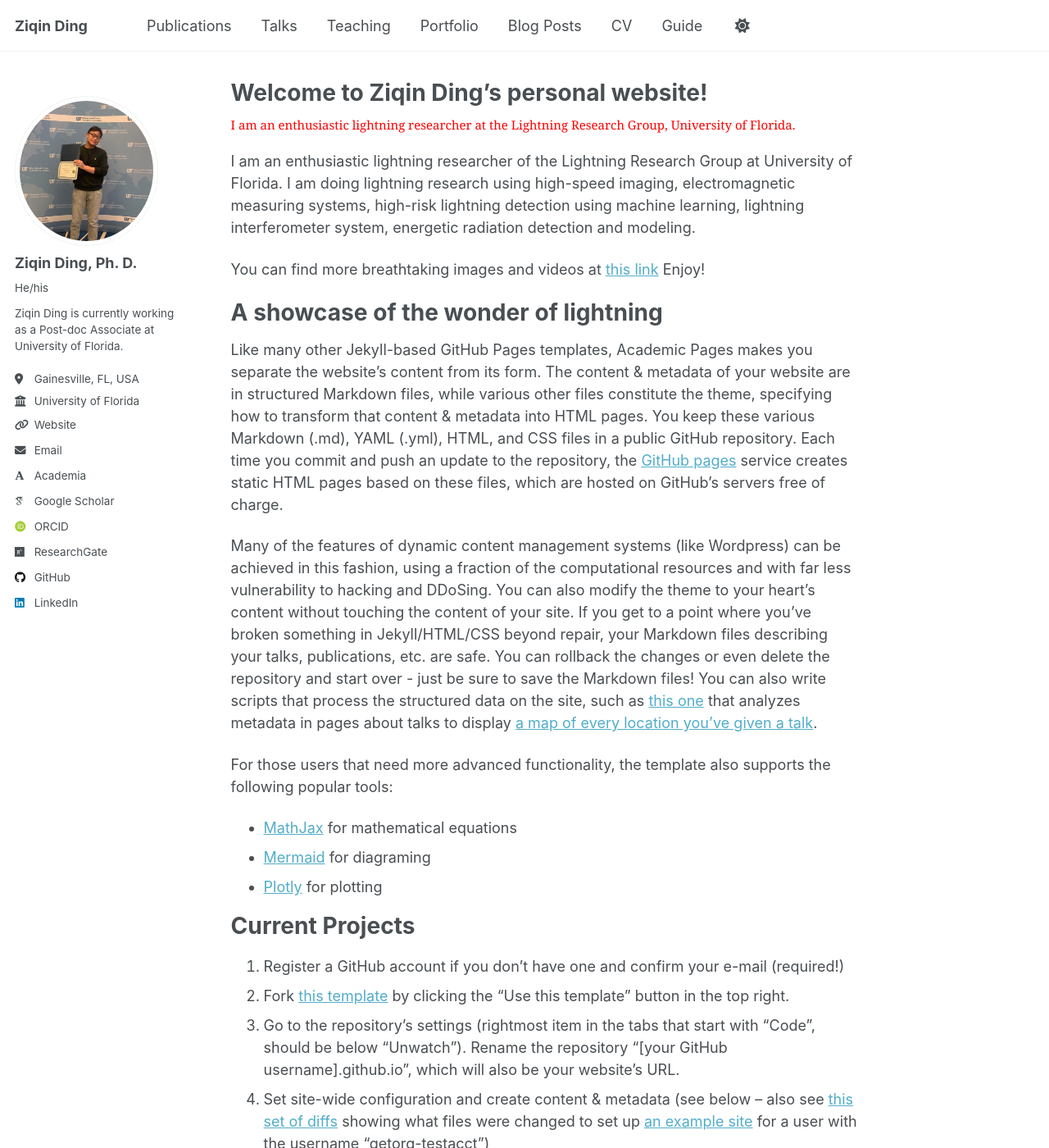
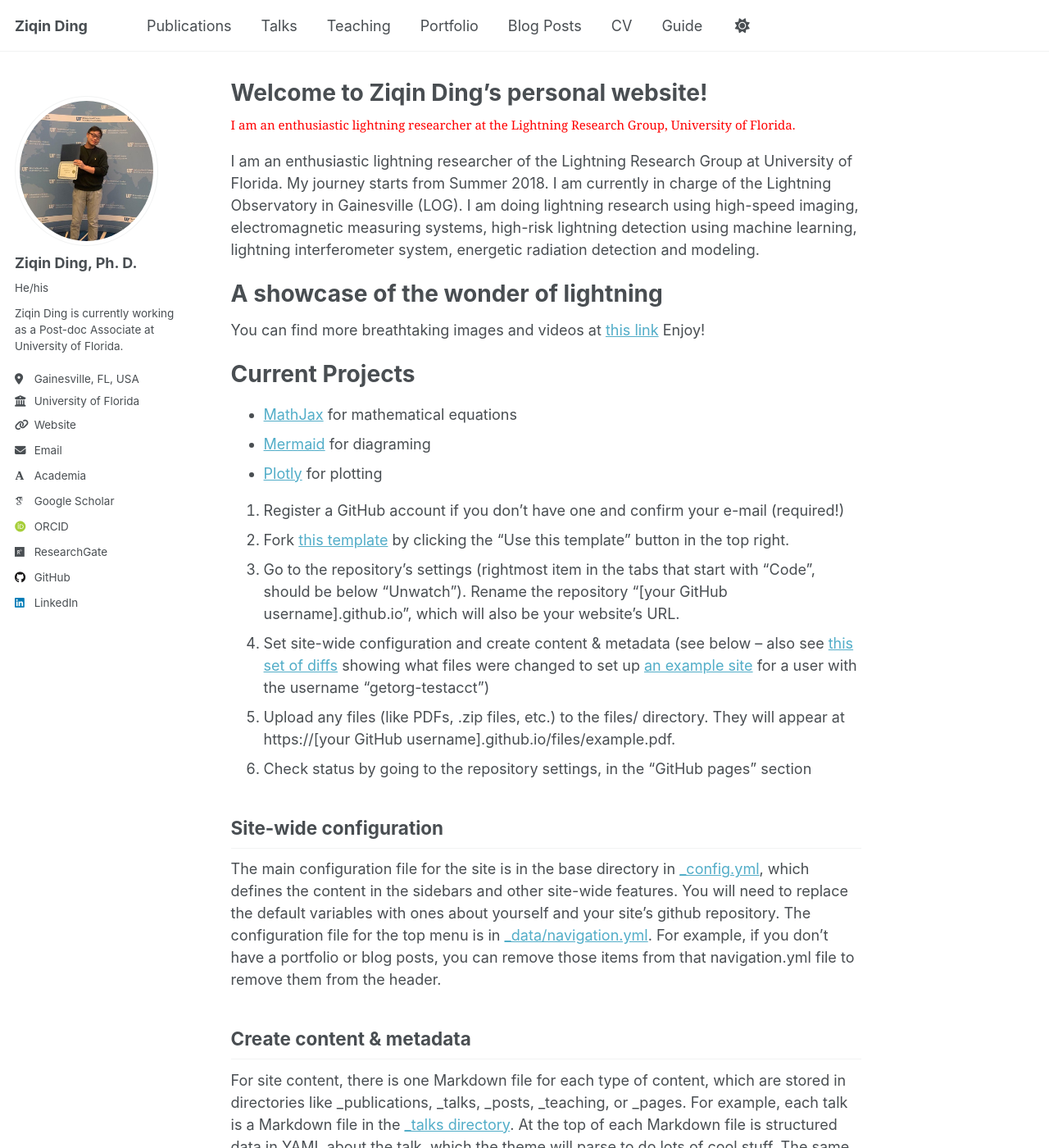
Before and after one commit to Jessethreon/Personal_webpage, a Jekyll site: the page built from _pages/about.md, in a window 1280 px wide and 1400 px high. Shown: the whole window at 82% size. Built offline with Jekyll 4.4.1, drawn with Linux system fonts in a browser that asks for light colours; some web fonts are replaced; a script that is not in the unit is left out.

Commit message:
Update about.md

```diff
--- a/_pages/about.md
+++ b/_pages/about.md
@@ -12,23 +12,22 @@ I am an enthusiastic lightning researcher at the Lightning Research Group, Unive
 </p>
 
 
-I am an enthusiastic lightning researcher of the Lightning Research Group at University of Florida. I am doing lightning research using high-speed imaging, electromagnetic measuring systems, high-risk lightning detection using machine learning, lightning interferometer system, energetic radiation detection and modeling.
+I am an enthusiastic lightning researcher of the Lightning Research Group at University of Florida. My journey starts from Summer 2018. I am currently in charge of the Lightning Observatory in Gainesville (LOG). I am doing lightning research using high-speed imaging, electromagnetic measuring systems, high-risk lightning detection using machine learning, lightning interferometer system, energetic radiation detection and modeling.
 
- You can find more breathtaking images and videos at [this link](https://github.com/academicpages/academicpages.github.io) Enjoy!
+
 
 A showcase of the wonder of lightning
 ======
-Like many other Jekyll-based GitHub Pages templates, Academic Pages makes you separate the website's content from its form. The content & metadata of your website are in structured Markdown files, while various other files constitute the theme, specifying how to transform that content & metadata into HTML pages. You keep these various Markdown (.md), YAML (.yml), HTML, and CSS files in a public GitHub repository. Each time you commit and push an update to the repository, the [GitHub pages](https://pages.github.com/) service creates static HTML pages based on these files, which are hosted on GitHub's servers free of charge.
+You can find more breathtaking images and videos at [this link](https://github.com/academicpages/academicpages.github.io) Enjoy!
 
-Many of the features of dynamic content management systems (like Wordpress) can be achieved in this fashion, using a fraction of the computational resources and with far less vulnerability to hacking and DDoSing. You can also modify the theme to your heart's content without touching the content of your site. If you get to a point where you've broken something in Jekyll/HTML/CSS beyond repair, your Markdown files describing your talks, publications, etc. are safe. You can rollback the changes or even delete the repository and start over - just be sure to save the Markdown files! You can also write scripts that process the structured data on the site, such as [this one](https://github.com/academicpages/academicpages.github.io/blob/master/talkmap.ipynb) that analyzes metadata in pages about talks to display [a map of every location you've given a talk](https://academicpages.github.io/talkmap.html).
 
-For those users that need more advanced functionality, the template also supports the following popular tools:
+Current Projects
+======
+
 - [MathJax](https://www.mathjax.org/) for mathematical equations
 - [Mermaid](https://mermaid.js.org/) for diagraming
 - [Plotly](https://plotly.com/javascript/) for plotting
 
-Current Projects
-======
 1. Register a GitHub account if you don't have one and confirm your e-mail (required!)
 1. Fork [this template](https://github.com/academicpages/academicpages.github.io) by clicking the "Use this template" button in the top right.
 1. Go to the repository's settings (rightmost item in the tabs that start with "Code", should be below "Unwatch"). Rename the repository "[your GitHub username].github.io", which will also be your website's URL.
```
